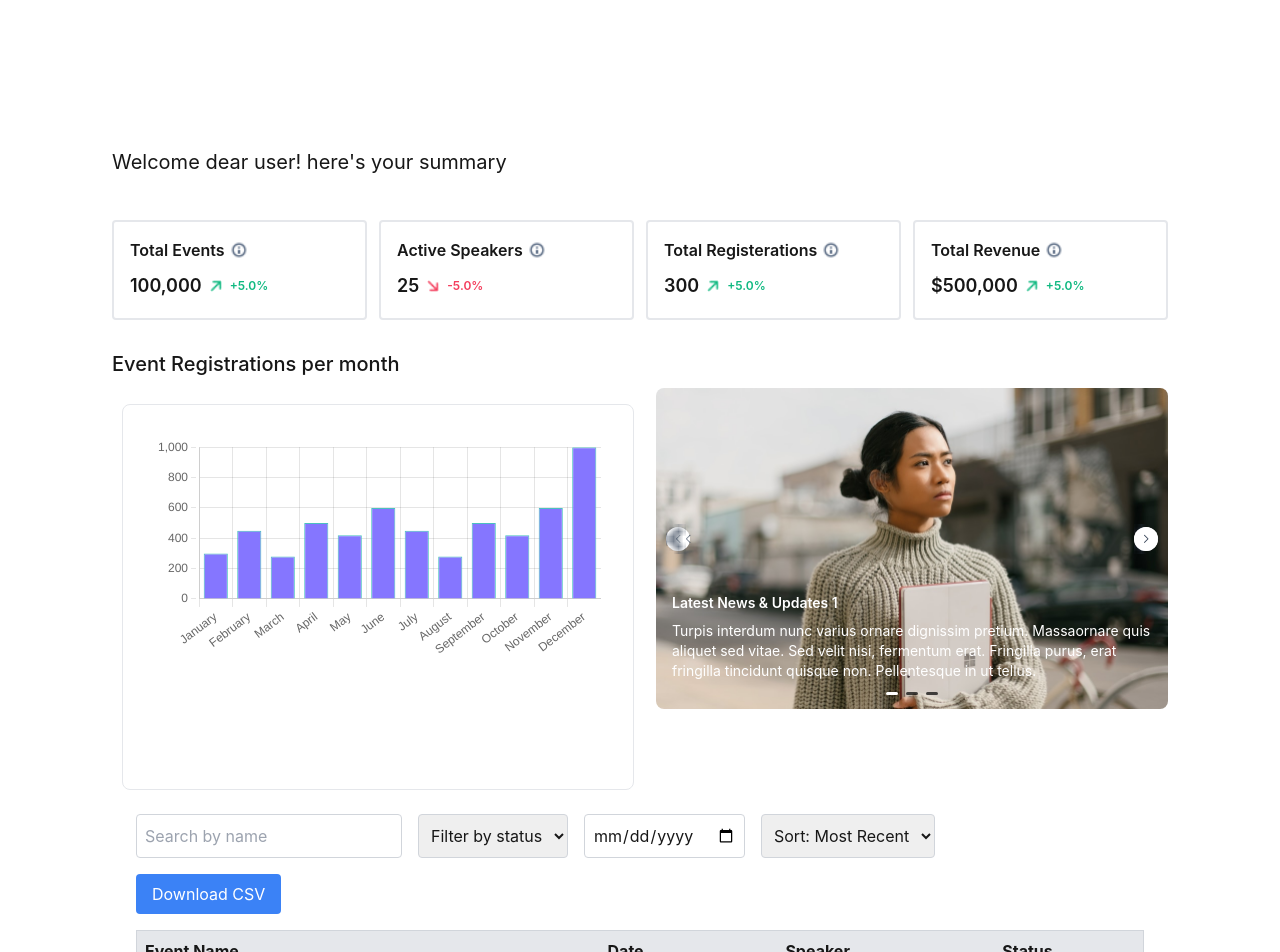
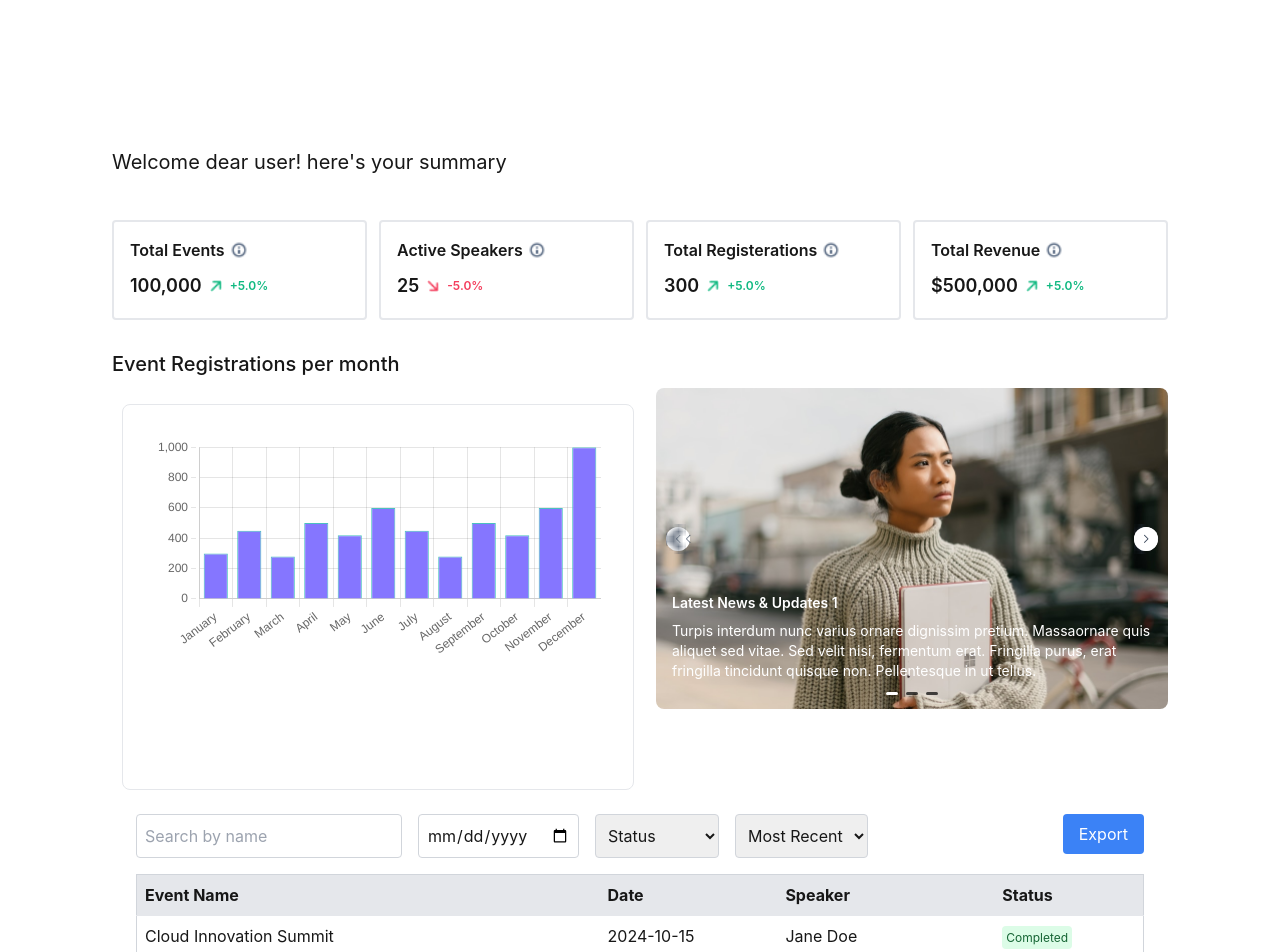
Before and after one commit to Remi-dee/map, a Next.js app: page / in a window 1280 px wide. Shown: the top 952 px of the page. Built offline with nearby package versions, Linux system fonts and the light colour scheme.

Commit message:
Friday, October 18, 2024 at 2:26 PM West Africa Standard Time

```diff
--- a/app/Components/EventHistory.js
+++ b/app/Components/EventHistory.js
@@ -139,6 +139,7 @@ const EventHistory = () => {
 
   return (
     <div className="p-6">
+      <div className="flex justify-between">
         {/* Filters and Sorting */}
         <div className="flex space-x-4 mb-4">
           <input
@@ -147,37 +148,40 @@ const EventHistory = () => {
             className="p-2 border border-gray-300 rounded"
             onChange={(e) => setFilter({ ...filter, name: e.target.value })}
           />
+
+          <input
+            type="date"
+            placeholder="Date"
+            className="p-2 border border-gray-300 rounded"
+            onChange={(e) => setFilter({ ...filter, date: e.target.value })}
+          />
+
           <select
             className="p-2 border border-gray-300 rounded"
             onChange={(e) => setFilter({ ...filter, status: e.target.value })}
           >
-          <option value="">Filter by status</option>
+            <option value="">Status</option>
             <option value="Completed">Completed</option>
             <option value="In Progress">In Progress</option>
           </select>
-        <input
-          type="date"
-          className="p-2 border border-gray-300 rounded"
-          onChange={(e) => setFilter({ ...filter, date: e.target.value })}
-        />
           <select
             className="p-2 border border-gray-300 rounded"
             onChange={(e) => setSortOrder(e.target.value)}
           >
-          <option value="Most Recent">Sort: Most Recent</option>
+            Sort: <option value="Most Recent"> Most Recent</option>
             <option value="Oldest">Sort: Oldest</option>
             <option value="Name">Sort: Name</option>
           </select>
         </div>
-
         {/* Download CSV Button */}
         <div className="mb-4">
           <button
             className="px-4 py-2 bg-blue-500 text-white rounded hover:bg-blue-600"
             onClick={downloadCSV}
           >
-          Download CSV
+            Export
           </button>
+        </div>{" "}
       </div>
 
       {/* Table */}
```
Lines whose indentation alone changed are shown as unchanged.
